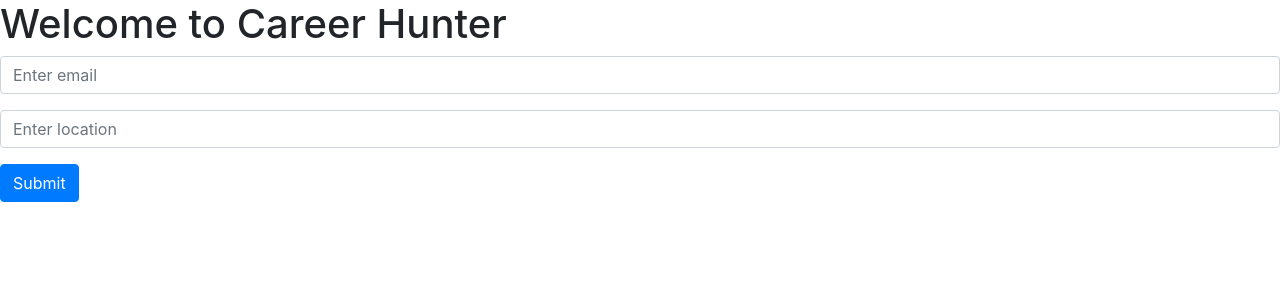
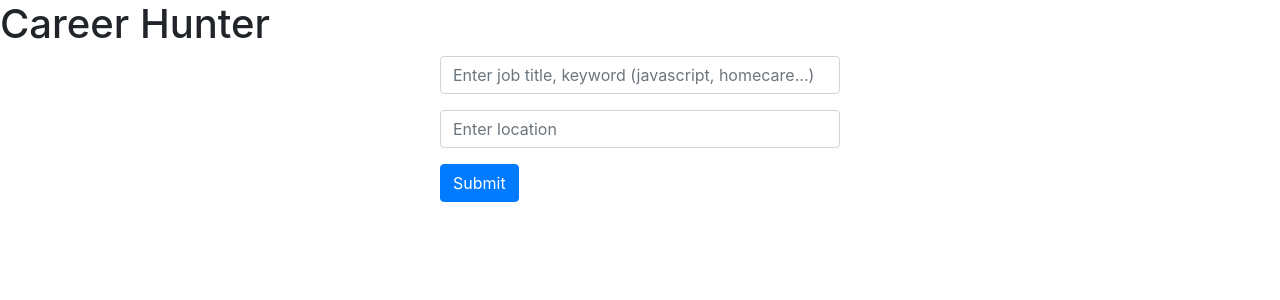
Before and after one commit to Nwillia3/careerhunter, a React (Create React App) app: page / in a window 1280 px wide. Shown: the top 300 px of the page. Built offline with nearby package versions, Linux system fonts and the light colour scheme.

Commit message:
updated the cross origin policy

```diff
--- a/src/App.js
+++ b/src/App.js
@@ -7,13 +7,17 @@ class App extends Component {
   state = {
     jobs: []
   };
+
   getJobs = async e => {
     e.preventDefault();
     const description = e.target.elements.description.value;
     const location = e.target.elements.location.value;
 
     const api_call = await fetch(
-      `https://indreed.herokuapp.com/api/jobs?q=${description}&l=${location}&max=15`
+      `https://indreed.herokuapp.com/api/jobs?q=${description}&l=${location}&max=15`,
+      {
+        mode: "no-cors"
+      }
     );
 
     const jobs = await api_call.json();
@@ -24,9 +28,12 @@ class App extends Component {
 
   render() {
     return (
-      <div className="App">
-        <h1>Welcome to Career Hunter</h1>
-        <Form getJobs={this.getJobs} />
+      <div className="Container">
+        <h1>Career Hunter</h1>
+        <div className="mx-auto" style={{ width: 400 }}>
+          <Form getJobs={this.getJobs} />
+        </div>
+
         <Jobs jobs={this.state.jobs} />
       </div>
     );
--- a/src/component/form.jsx
+++ b/src/component/form.jsx
@@ -9,7 +9,7 @@ class Form extends Component {
             type="text"
             className="form-control"
             name="description"
-            placeholder="Enter email"
+            placeholder="Enter job title, keyword (javascript, homecare...)"
           />
         </div>
         <div className="form-group">
```
Also changed, not shown: 1 other file (tests, documents, lock files or other folders).
